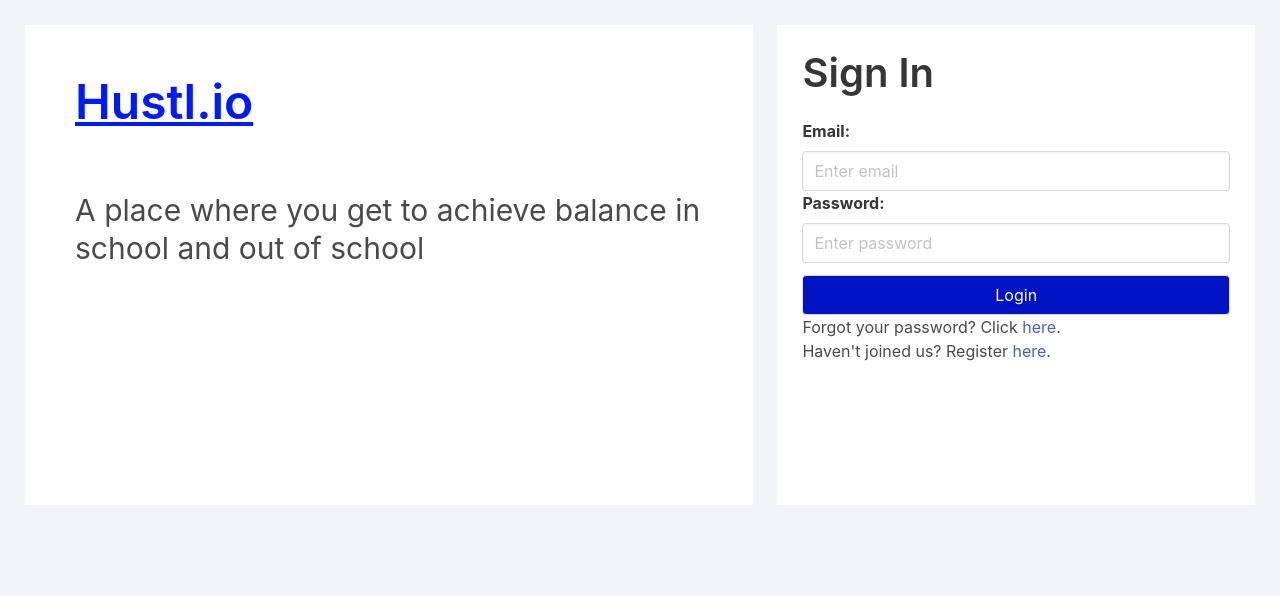
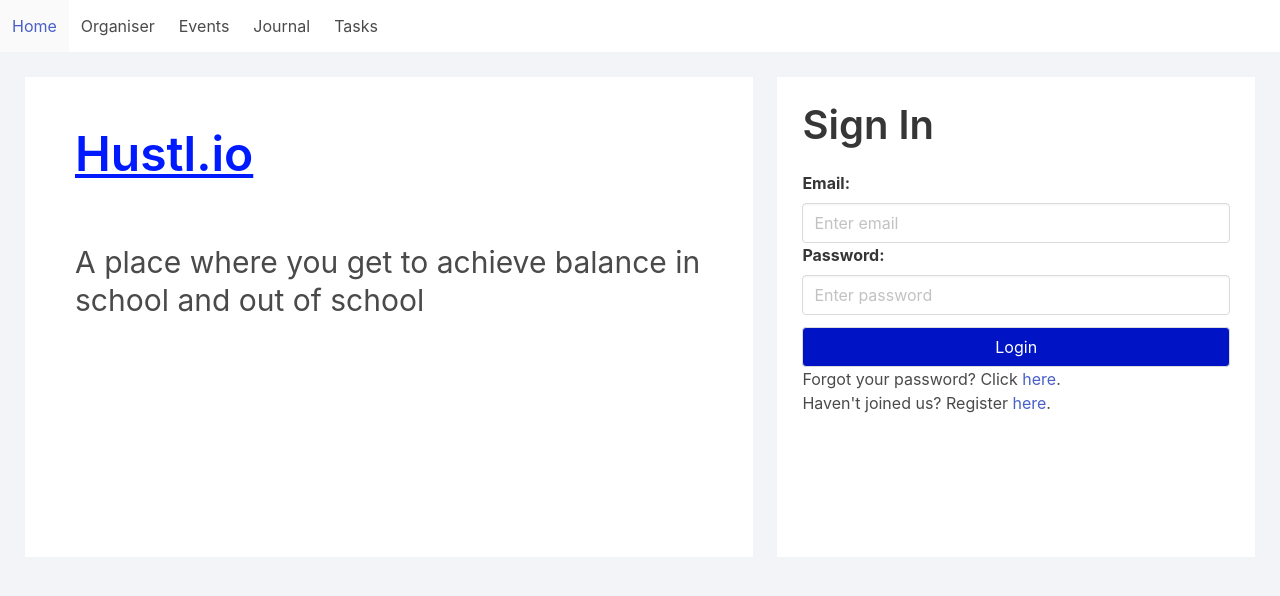
Before and after one commit to DemonDia/hust-io-frontend, a React (Create React App) app: page /login in a window 1280 px wide. Shown: the top 596 px of the page. Built offline with nearby package versions, Linux system fonts and the light colour scheme; no server answers.

Commit message:
fixed navbar

```diff
--- a/src/App.js
+++ b/src/App.js
@@ -1,5 +1,7 @@
 import React, { useState, useEffect } from "react";
 import { BrowserRouter, Route, Routes } from "react-router-dom";
+// ================================navbar================================
+import Navbar from "./Components/General/Navbar";
 // ================================authentication================================
 import EmailVerificationPage from "./Pages/Authentication/EmailVerificationPage";
 import ForgotPasswordFormPage from "./Pages/Authentication/ForgotPasswordFormPage";
@@ -33,6 +35,7 @@
     return (
         <BrowserRouter>
             <div className="App">
+                <Navbar/>
                 <div className="pageContainer">
                     <Routes>
                         {/* ================================authentication================================  */}
--- a/src/Components/Events/EventList.js
+++ b/src/Components/Events/EventList.js
@@ -1,6 +1,5 @@
 import React, { useState } from "react";
 import { Link } from "react-router-dom";
-import axios from "axios";
 function EventList({ Contents, DeleteContent }) {
     // ============search as you type============
     const [search, setSearch] = useState("");
--- a/src/Components/General/Navbar.js
+++ b/src/Components/General/Navbar.js
@@ -1,11 +1,41 @@
-import React from 'react';
+import React,{useState} from "react";
+import { Link } from "react-router-dom";
+function Navbar(props) {
+    const [opened,setOpened] = useState(false)
+    const links = [
+        {linkName:"Home",link:"/home"},
+        {linkName:"Organiser",link:"/organiser"},
+        {linkName:"Events",link:"/events"},
+        {linkName:"Journal",link:"/journals"},
+        {linkName:"Tasks",link:"/tasks"}
+    ]
+    return (
+        <nav className="navbar" role="navigation" aria-label="main navigation">
+            <Link
+                // href="#"
+                onClick={()=>{setOpened(!opened)}}
+                role="button"
+                className="navbar-burger"
+                aria-label="menu"
+                aria-expanded={opened}
+                data-target="navbar"
+            >
+                <span aria-hidden="true"></span>
+                <span aria-hidden="true"></span>
+                <span aria-hidden="true"></span>
+            </Link>
 
-function Navbar(props) {
-    return (
-        <div>
-            <h1>Navbar</h1>
-
-        </div>
+            <div id="navbar" className={opened?"navbar-menu is-active":"navbar-menu"}>
+                <div className="navbar-start">
+                    {
+                        links.map((currLink,index)=>{
+                            const {linkName,link} = currLink;
+                            return<Link to ={link} key={index} className="navbar-item">{linkName}</Link>
+                        })
+                    }
+                </div>
+            </div>
+        </nav>
     );
 }
 
--- a/src/Pages/Events/EventListPage.js
+++ b/src/Pages/Events/EventListPage.js
@@ -61,7 +61,6 @@
     }, []);
     return (
         <div>
-            <h1>All Events</h1>
             {loading ? (
                 <>Loading ...</>
             ) : (
```
